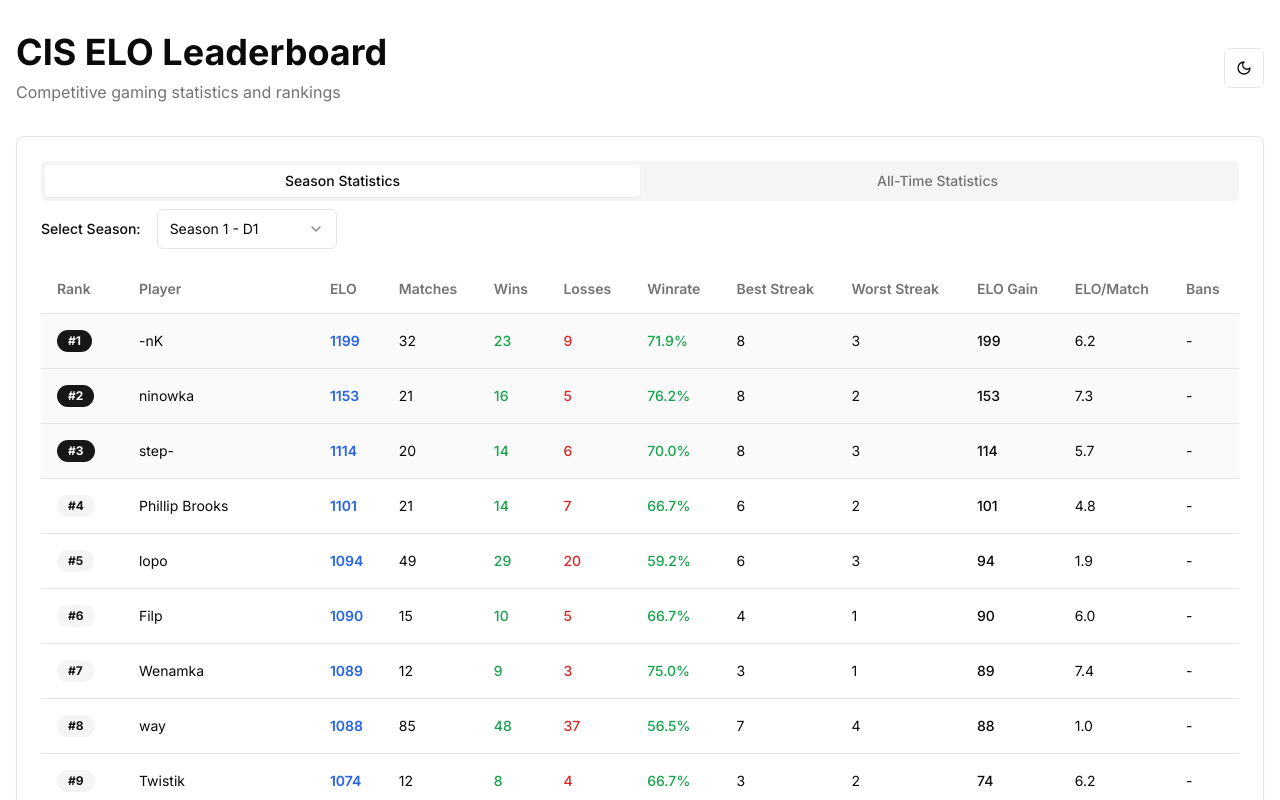
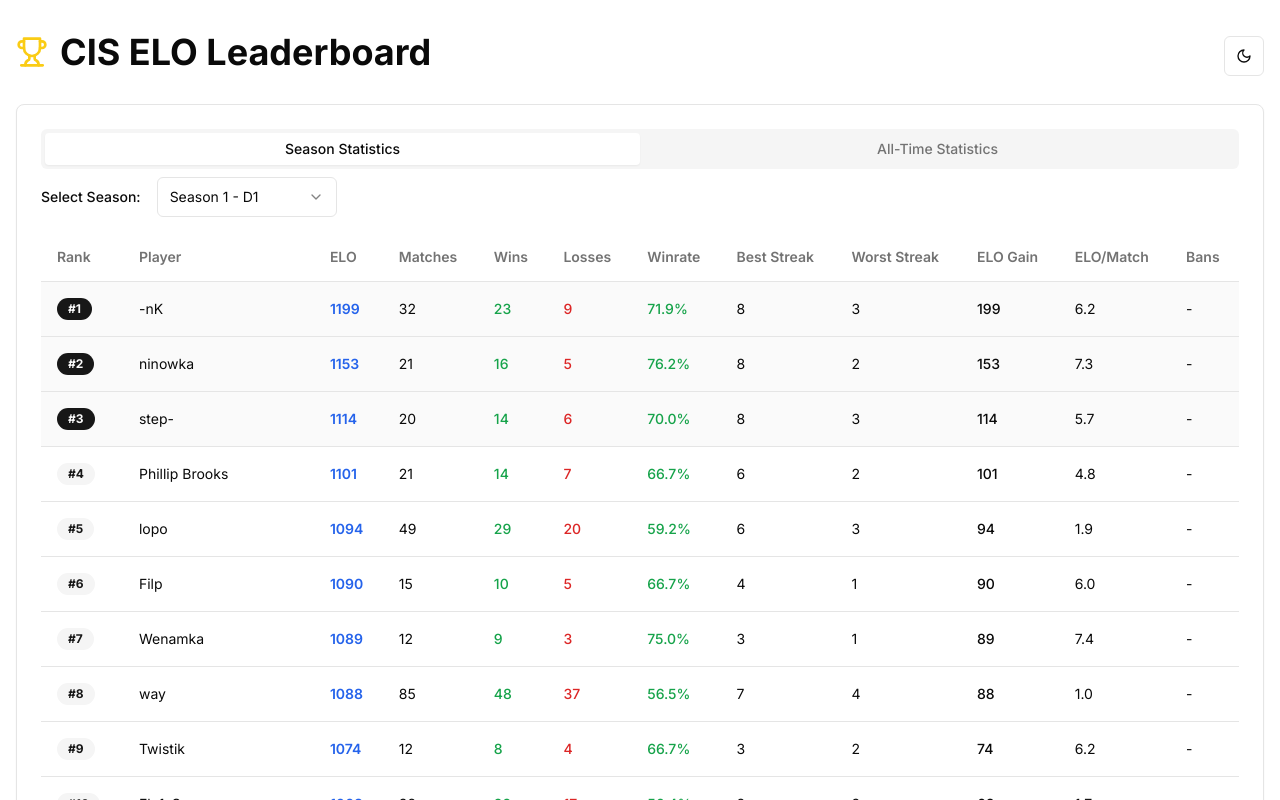
Before and after one commit to fng3r/cis-haxball-elo, a Next.js app: page / in a window 1280 px wide. Shown: the top 800 px of the page. Built offline with nearby package versions, Linux system fonts and the light colour scheme.

Commit message:
update page header

```diff
--- a/app/page.tsx
+++ b/app/page.tsx
@@ -10,6 +10,8 @@ import { Card, CardContent } from "@/components/ui/card"
 import { ThemeToggle } from "@/components/theme-toggle"
 import data from "@/seasonStats"
 import type { SeasonStatsType, AllTimeStatsType } from "@/types/types"
+import { Label } from "@/components/ui/label"
+import { Trophy } from "lucide-react"
 
 const Home: React.FC = () => {
   const seasonOptions = useMemo(() => Object.keys(data), [])
@@ -82,10 +84,12 @@ const Home: React.FC = () => {
   return (
     <div className="min-h-screen bg-background">
       <div className="container mx-auto py-8 px-4">
-        <div className="flex justify-between items-center mb-8">
+        <div className="flex justify-between items-center mb-6">
           <div>
-            <h1 className="text-4xl font-bold text-foreground mb-2">CIS ELO Leaderboard</h1>
-            <p className="text-muted-foreground">Competitive gaming statistics and rankings</p>
+            <h1 className="text-4xl font-bold text-foreground mb-2 flex items-center gap-3">
+              <Trophy className="h-8 w-8 text-yellow-400 dark:text-yellow-500" />
+              CIS ELO Leaderboard
+            </h1>
           </div>
           <ThemeToggle />
         </div>
@@ -100,9 +104,9 @@ const Home: React.FC = () => {
 
               <TabsContent value="season" className="space-y-4">
                 <div className="flex items-center space-x-4">
-                  <label htmlFor="season-select" className="text-sm font-medium">
+                  <Label htmlFor="season-select" className="text-sm font-medium">
                     Select Season:
-                  </label>
+                  </Label>
                   <Select value={selectedSeason} onValueChange={setSelectedSeason}>
                     <SelectTrigger className="w-[180px]">
                       <SelectValue placeholder="Select a season" />
```
